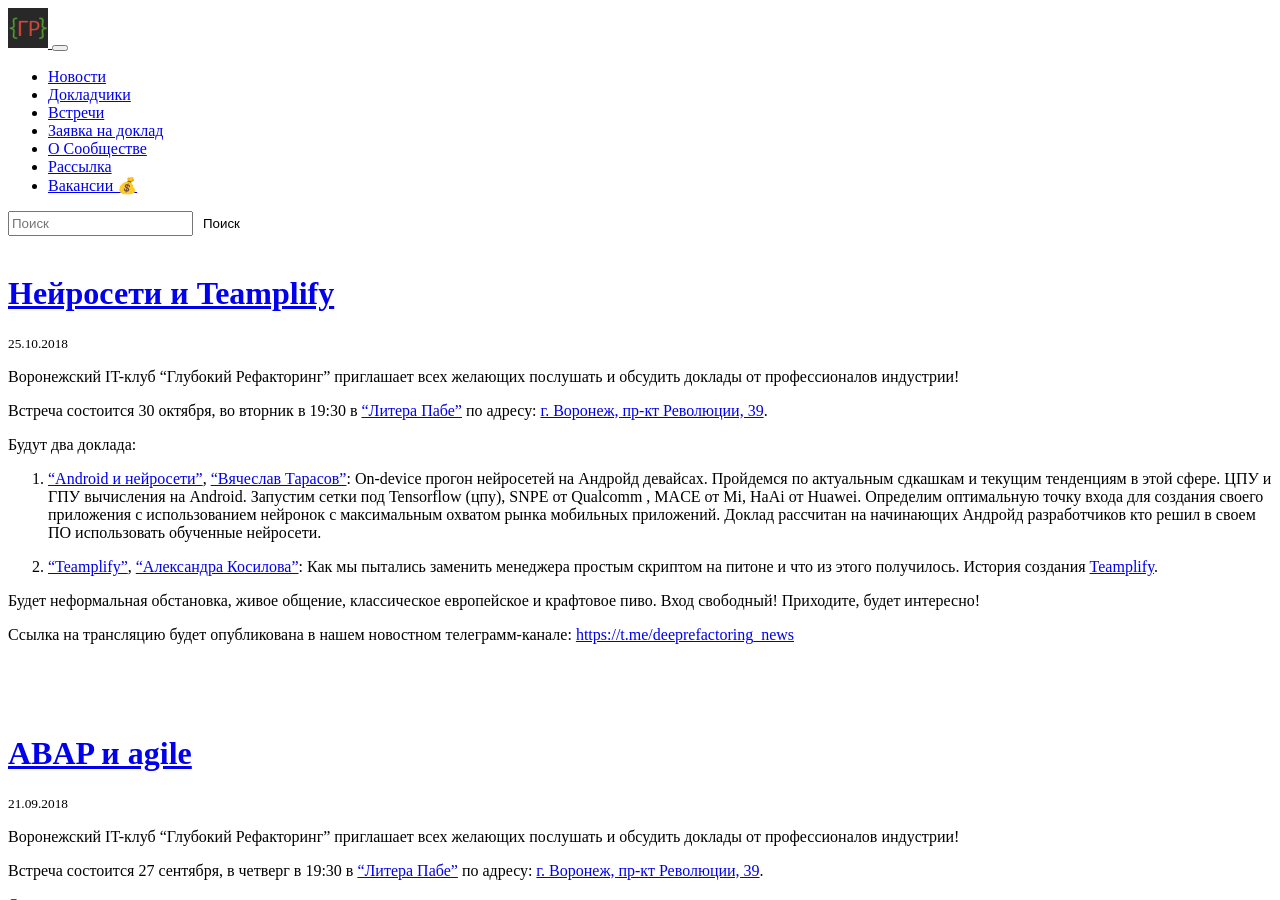
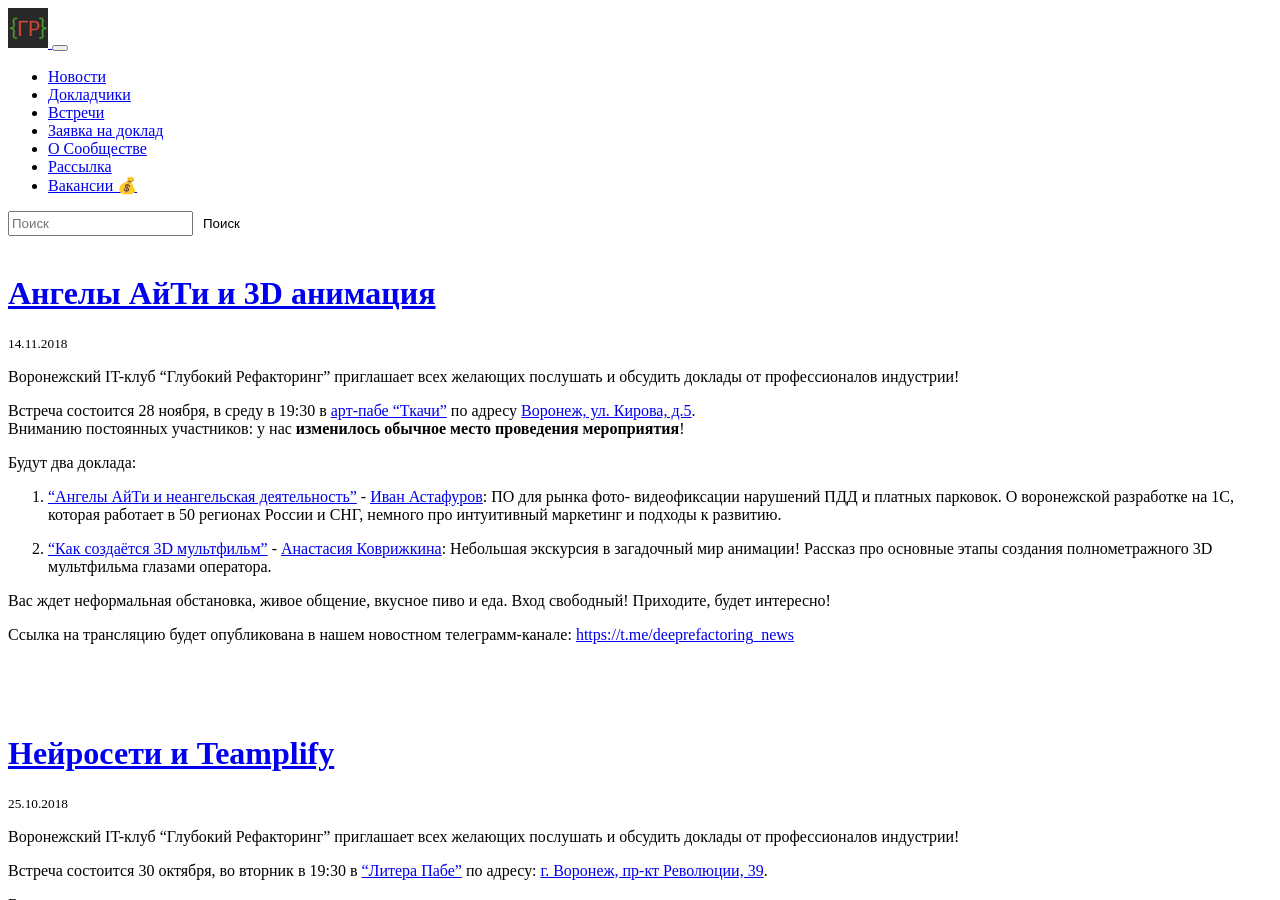
Before and after one commit to deeprefactoring/deeprefactoring.github.io, a Jekyll site: the page built from index.html, in a window 1280 px wide and 900 px high. Built offline with Jekyll 4.4.1, drawn with Linux system fonts in a browser that asks for light colours; nearby versions of some CDN libraries; the list of posts is cut into pages by our own code; some of the changed text lies outside the part shown.

Commit message:
Add November 2018 meetup (#147)

```diff
--- /dev/null
+++ b/_papers/36-3d-animation.md
@@ -0,0 +1,16 @@
+---
+layout: paper
+
+title: Как создаётся 3D мультфильм
+event_date: 2018.11.28
+meetup_slug: 36
+speaker_slug: anastasiya-kovrizhkina
+
+youtube_id:
+speakerdeck_direct:
+speakerdeck_id:
+
+about: |
+  Небольшая экскурсия в загадочный мир анимации! Рассказ про основные этапы создания полнометражного 3D мультфильма глазами оператора.
+
+---
--- /dev/null
+++ b/_papers/36-angels-it.md
@@ -0,0 +1,16 @@
+---
+layout: paper
+
+title: Ангелы АйТи и неангельская деятельность
+event_date: 2018.11.28
+meetup_slug: 36
+speaker_slug: ivan-astafurov
+
+youtube_id:
+speakerdeck_direct:
+speakerdeck_id:
+
+about: |
+  ПО для рынка фото- видеофиксации нарушений ПДД и платных парковок. О воронежской разработке на 1С, которая работает в 50 регионах России и СНГ, немного про интуитивный маркетинг и подходы к развитию.
+
+---
--- /dev/null
+++ b/_posts/2018-11-14-meetup-36.md
@@ -0,0 +1,29 @@
+---
+layout: meetup
+
+title: "Ангелы АйТи и 3D анимация"
+meetup_slug: 36
+event_date: 2018.11.28
+categories:
+  - meetup
+  - blog
+logo: /assets/meetups/36/logo.png
+permalink: /meetup/36/
+redirect_from: /meetup/next/
+---
+
+Воронежский IT-клуб “Глубокий Рефакторинг” приглашает всех желающих послушать и обсудить доклады от профессионалов индустрии!
+
+Встреча состоится 28 ноября, в среду в 19:30 в [арт-пабе "Ткачи"]({% link pages/trachi.md %}) по адресу [Воронеж, ул. Кирова, д.5](http://go.2gis.com/yyq3s).
+Вниманию постоянных участников: у нас **изменилось обычное место проведения мероприятия**!
+
+Будут два доклада:
+
+1. ["Ангелы АйТи и неангельская деятельность"]({% link _papers/36-angels-it.md %}) - [Иван Астафуров]({% link _speakers/ivan-astafurov.md %}): ПО для рынка фото- видеофиксации нарушений ПДД и платных парковок. О воронежской разработке на 1С, которая работает в 50 регионах России и СНГ, немного про интуитивный маркетинг и подходы к развитию.
+
+2. ["Как создаётся 3D мультфильм"]({% link _papers/36-3d-animation.md %}) - [Анастасия Коврижкина]({% link _speakers/anastasiya-kovrizhkina.md %}): Небольшая экскурсия в загадочный мир анимации! Рассказ про основные этапы создания полнометражного 3D мультфильма глазами оператора.
+
+
+Вас ждет неформальная обстановка, живое общение, вкусное пиво и еда. Вход свободный! Приходите, будет интересно!
+
+Ссылка на трансляцию будет опубликована в нашем новостном телеграмм-канале: [https://t.me/deeprefactoring_news](tg://resolve?domain=deeprefactoring_news)
--- /dev/null
+++ b/pages/trachi.md
@@ -0,0 +1,14 @@
+---
+layout: page
+title: "арт-паб \"Ткачи\""
+permalink: /pages/trachi/
+---
+
+Воронежский паб, предоставляющий площадку для проведения мероприятий сообщества.
+
+Адрес: [Воронеж, ул. Кирова, д.5](http://go.2gis.com/yyq3s)
+
+* [Официальная страница Вконтакте](https://vk.com/tkachi36)
+* [Instagram](https://www.instagram.com/tkachi36/)
+
+![](https://pp.userapi.com/c834103/v834103789/4bfb6/sEO1MIRvZmQ.jpg){:class="thumbnail col-xs-12 col-md-8"}
```
Also changed, not shown: _posts/2018-10-25-meetup-35.md (+0 -1 lines), _speakers/anastasiya-kovrizhkina.md (added, +16 -0 lines), _speakers/ivan-astafurov.md (added, +16 -0 lines), assets/avatars/anastasiya-kovrizhkina.jpg (added), assets/avatars/ivan-astafurov.png (added), assets/avatars/ivan-grishaev.jpg (deleted), assets/meetups/36/logo.png (added).
